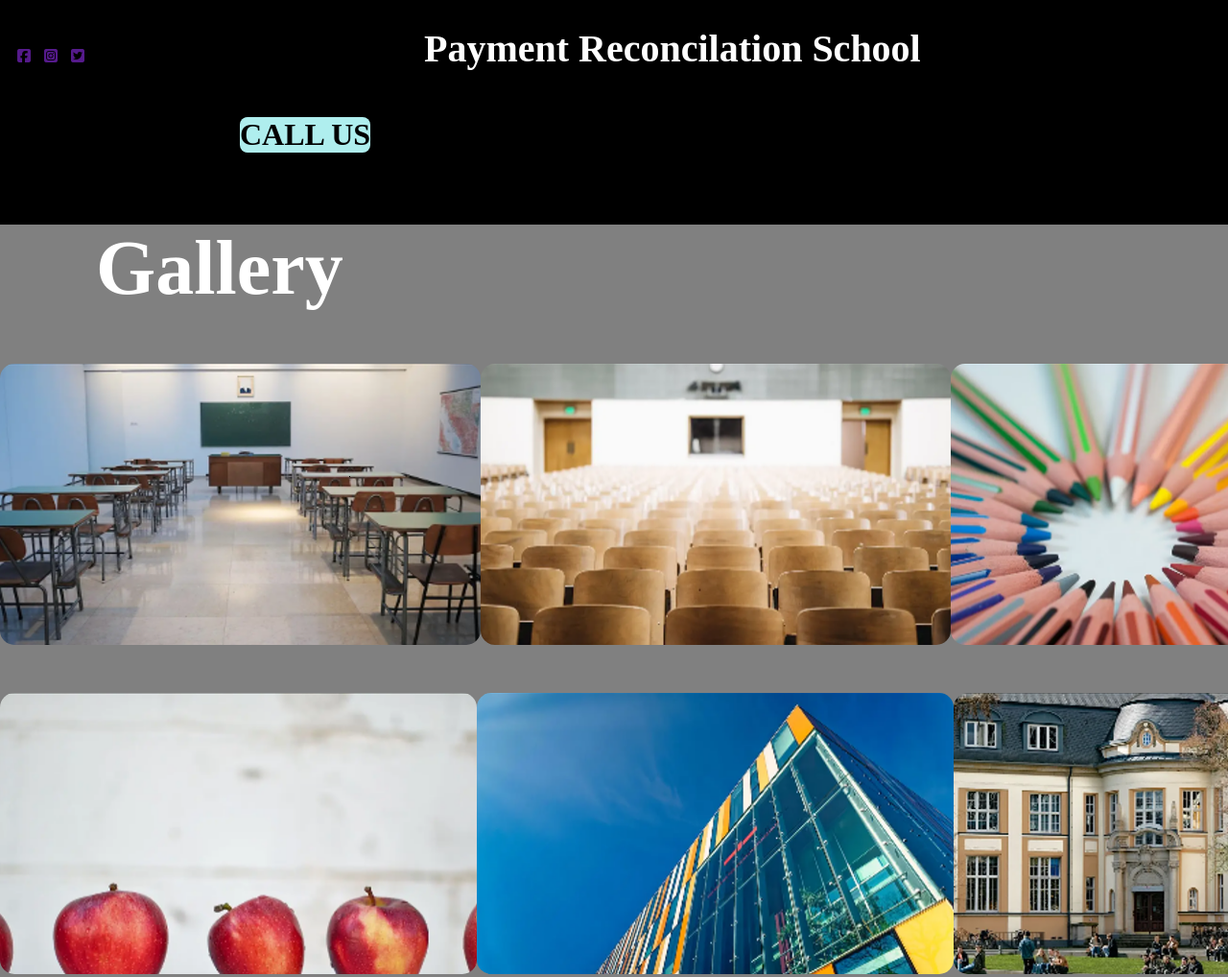
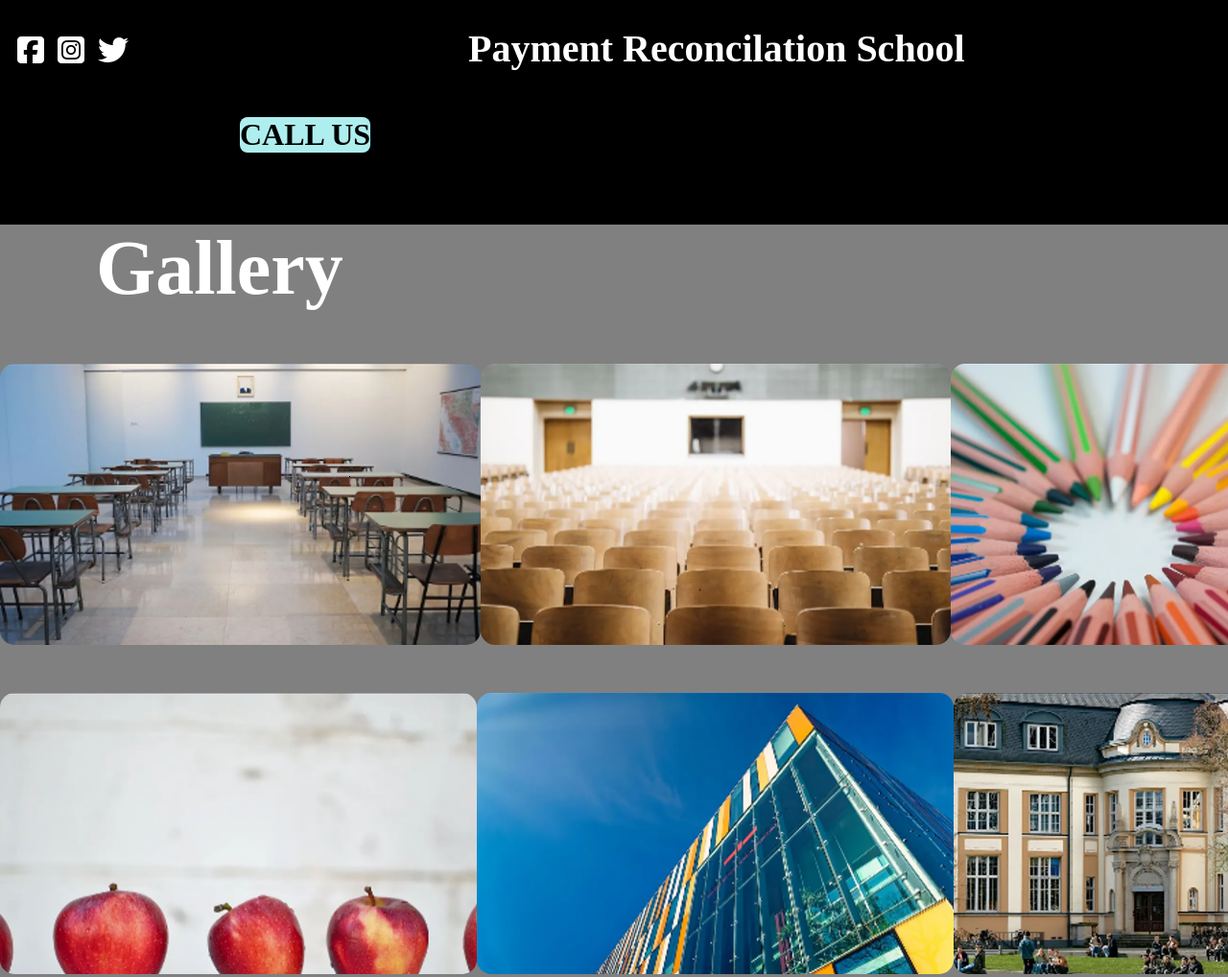
Before and after one commit to Rohit131313/2nd-slide, a plain HTML site: page index.html in a window 1280 px wide. Shown: the top 1018 px of the page at 96% size. Drawn offline with Linux system fonts and the light colour scheme.

Commit message:
Update index.html

```diff
--- a/index.html
+++ b/index.html
@@ -95,6 +95,7 @@
             max-width: 100%;
             height: auto;
         }
+
     }
 
     /* Media query for tablet devices */
@@ -123,9 +124,9 @@
 
 </head>
 <body>
-    <a href=""><i class="fa-brands fa-square-facebook"></i></a>
-    <a href=""><i class="fa-brands fa-square-instagram"></i></a>
-    <a href=""><i class="fa-brands fa-square-twitter"></i></a>
+    <a href=""><i class="fa-brands fa-square-facebook fa-2x" style="color:white"></i></a>
+    <a href=""><i class="fa-brands fa-square-instagram fa-2x" style="color:white"></i></a>
+    <a href=""><i class="fa-brands fa-twitter fa-2x" style="color:white"></i></a>
     <h1 id="heading">Payment Reconcilation School</h1>
     <h1 id="callus">CALL US</h1>
 
```
